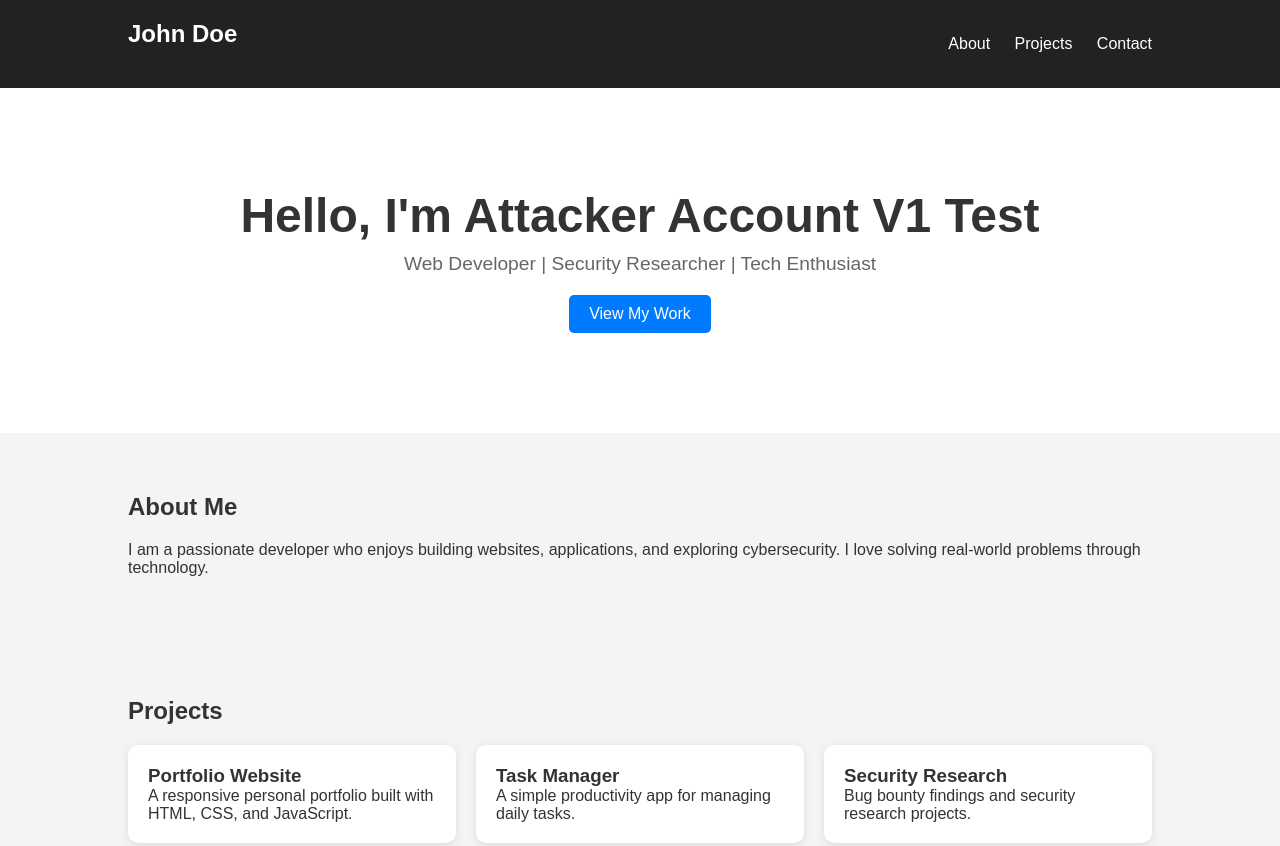
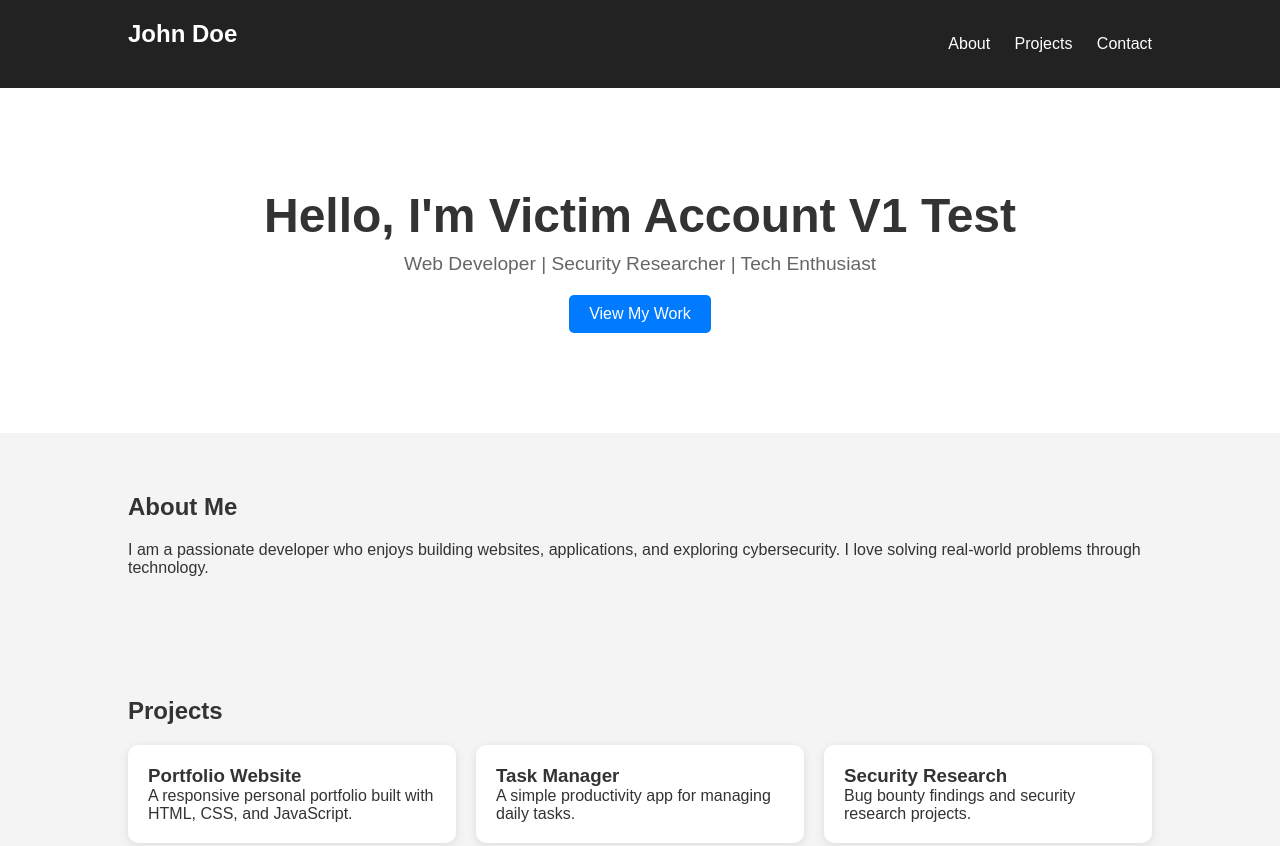
Before and after one commit to boxrok1/tester_box1, a plain HTML site: page index.html in a window 1280 px wide. Shown: the top 846 px of the page. Drawn offline with Linux system fonts and the light colour scheme.

Commit message:
Update index.html

```diff
--- a/index.html
+++ b/index.html
@@ -149,7 +149,7 @@
 </header>
 
 <section class="hero">
-    <h1>Hello, I'm Attacker Account V1 Test</h1>
+    <h1>Hello, I'm Victim Account V1 Test</h1>
     <p>Web Developer | Security Researcher | Tech Enthusiast</p>
     <a href="#projects" class="btn">View My Work</a>
 </section>
```
